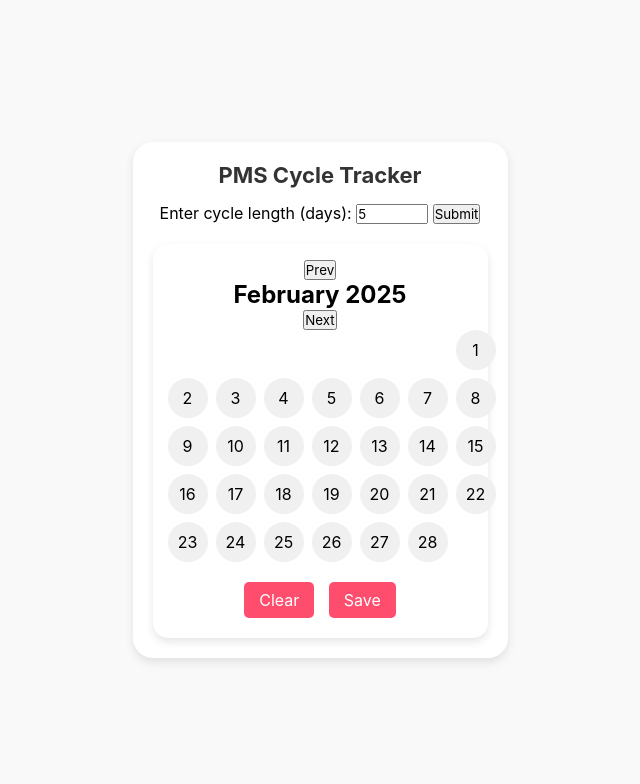
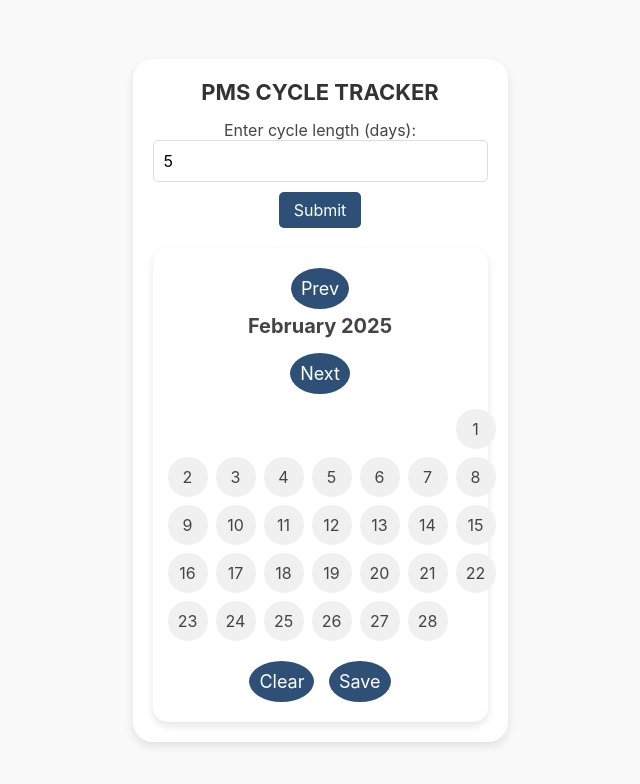
Before and after one commit to GrishmaReddy159/work, a plain HTML site: page pmscycle.html in a window 1280 px wide. Both pictures are taken after typing "5" into the empty fields and a click on the button "Submit". Shown: the whole page, without its empty margins (320-960 px from the left). Drawn offline with Linux system fonts and the light colour scheme.

Commit message:
Update pmscycle.html

```diff
--- a/pmscycle.html
+++ b/pmscycle.html
@@ -21,6 +21,8 @@
             justify-content: center;
             height: 100vh;
             padding: 20px;
+            font-size: 16px;
+            color: #444;
         }
 
         .app-container {
@@ -30,6 +32,11 @@
             border-radius: 20px;
             box-shadow: 0px 4px 10px rgba(0, 0, 0, 0.1);
             text-align: center;
+            transition: transform 0.3s ease-in-out;
+        }
+
+        .app-container:hover {
+            transform: scale(1.05);
         }
 
         h1 {
@@ -37,10 +44,42 @@
             font-weight: bold;
             color: #333;
             margin-bottom: 15px;
+            text-transform: uppercase;
         }
 
         .input-container {
             margin-bottom: 20px;
+        }
+
+        .input-container input {
+            padding: 10px;
+            font-size: 16px;
+            width: 100%;
+            border: 1px solid #ddd;
+            border-radius: 5px;
+            margin-bottom: 10px;
+            box-sizing: border-box;
+            transition: border-color 0.3s ease-in-out;
+        }
+
+        .input-container input:focus {
+            border-color: #2E5077;
+            outline: none;
+        }
+
+        button {
+            background-color: #2E5077;
+            color: white;
+            border: none;
+            border-radius: 5px;
+            padding: 8px 15px;
+            cursor: pointer;
+            font-size: 16px;
+            transition: background 0.3s;
+        }
+
+        button:hover {
+            background-color: #2E5077;
         }
 
         .calendar-container {
@@ -49,12 +88,14 @@
             padding: 15px;
             border-radius: 15px;
             box-shadow: 0px 4px 8px rgba(0, 0, 0, 0.1);
+            margin-top: 20px;
         }
 
         .calendar {
             display: grid;
             grid-template-columns: repeat(7, 1fr);
             gap: 8px;
+            margin-top: 10px;
         }
 
         .day {
@@ -67,11 +108,17 @@
             border-radius: 20px;
             cursor: pointer;
             background: #f0f0f0;
-            transition: background-color 0.3s;
+            transition: background-color 0.3s, transform 0.2s;
+        }
+
+        .day:hover {
+            background-color: #f2f2f2;
+            transform: scale(1.1);
         }
 
         .day.selected {
             background-color: #ffb3c1;
+            font-weight: bold;
         }
 
         .button-container {
@@ -80,7 +127,7 @@
 
         .clear-btn, .save-btn {
             padding: 8px 15px;
-            background-color: #ff4d6d;
+            background-color: #2E5077;
             color: white;
             border: none;
             border-radius: 5px;
@@ -91,7 +138,32 @@
         }
 
         .clear-btn:hover, .save-btn:hover {
-            background-color: #d43f57;
+            background-color: #2E5077;
+        }
+
+        button:focus {
+            outline: none;
+        }
+
+        #calendar-container button {
+            background-color: #2E5077;
+            color: white;
+            border-radius: 50%;
+            padding: 10px;
+            font-size: 18px;
+            border: none;
+            cursor: pointer;
+            margin: 5px;
+        }
+
+        #calendar-container button:hover {
+            background-color: #2E5077;
+        }
+
+        #calendar-title {
+            font-size: 20px;
+            font-weight: bold;
+            margin-bottom: 10px;
         }
     </style>
 </head>
```
